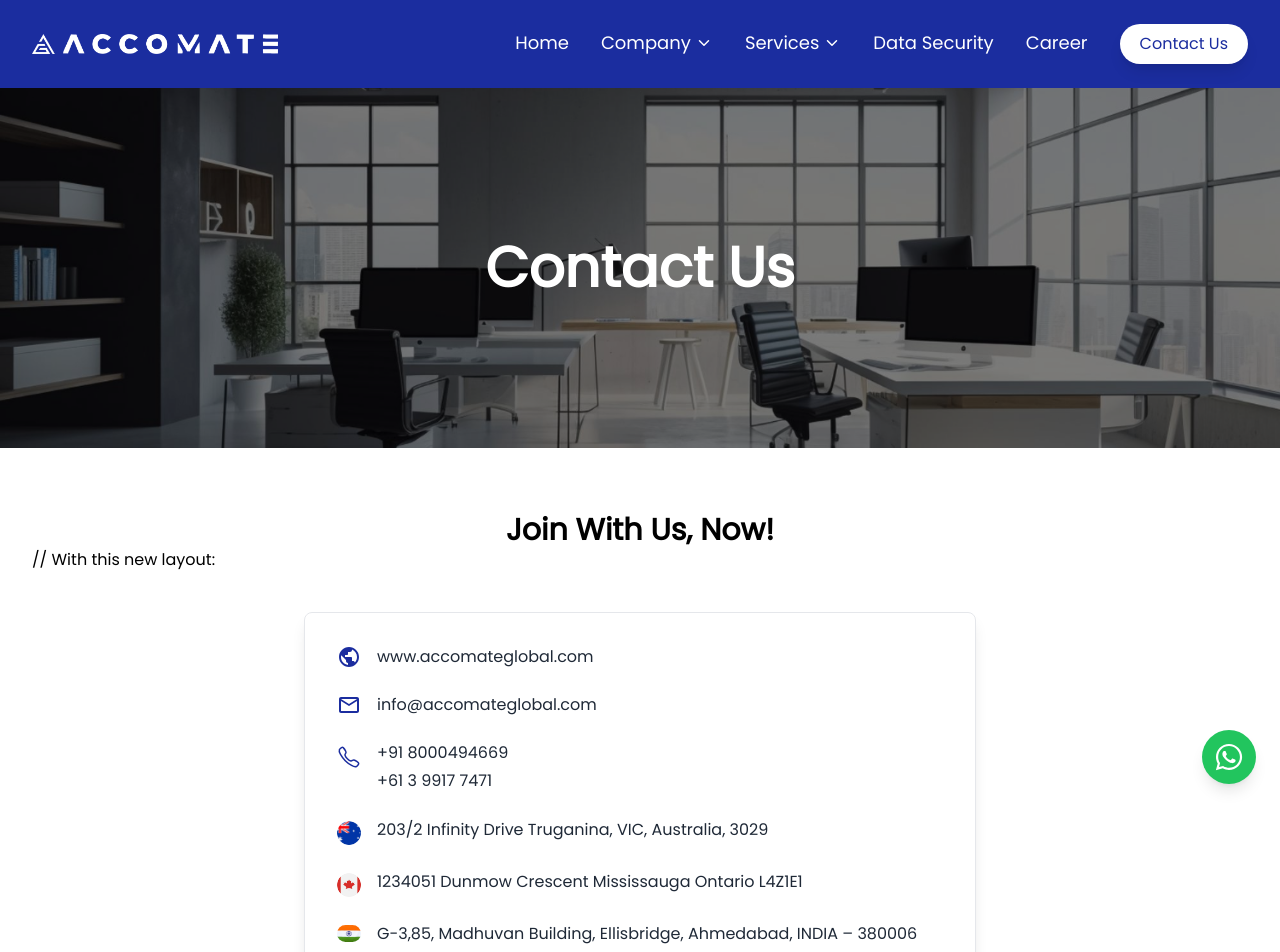
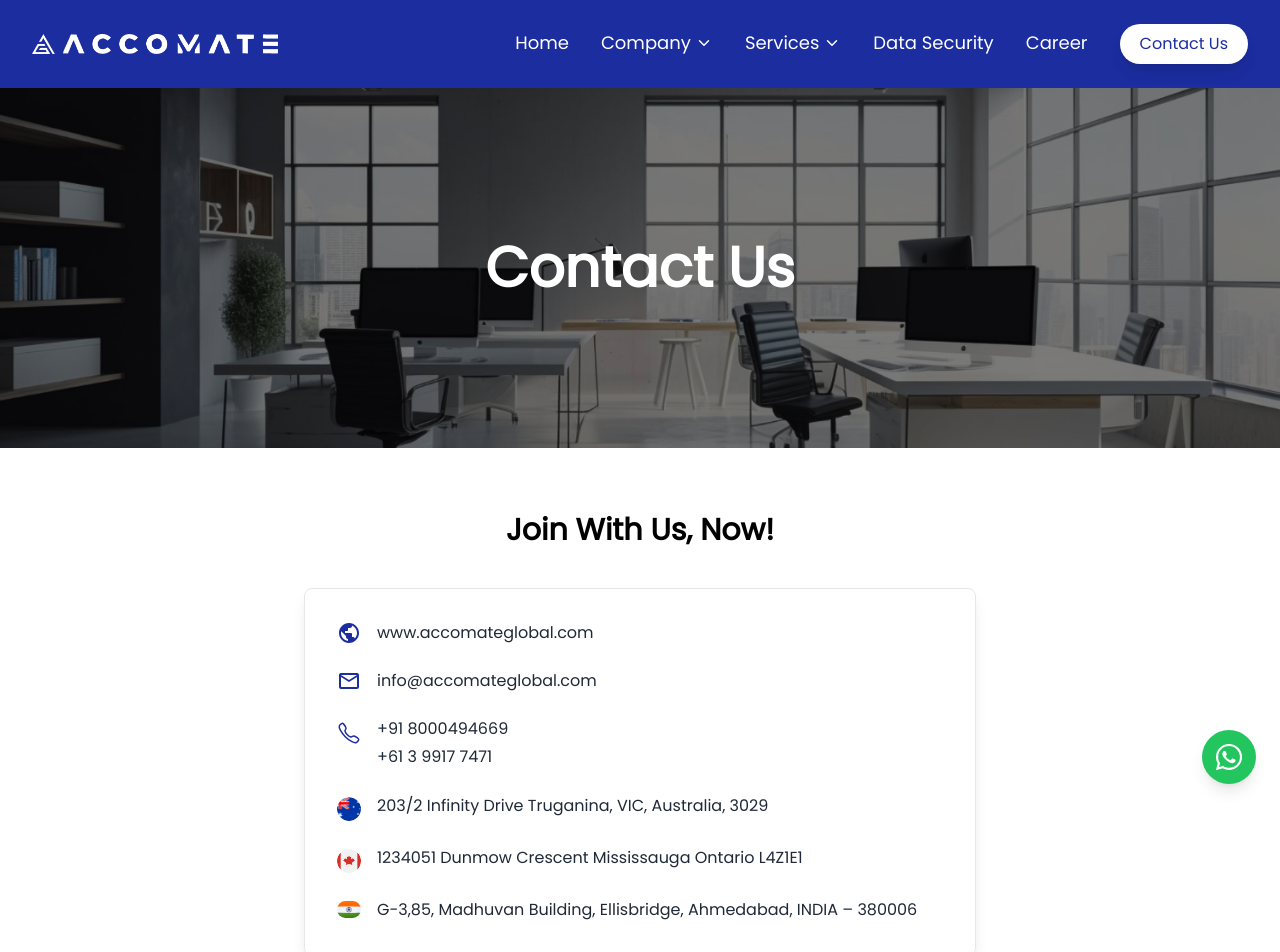
Before and after one commit to dharmeshbafna/accomate-global, a Next.js app: page /contact in a window 1280 px wide. Shown: the top 952 px of the page. Built offline with nearby package versions, Linux system fonts and the light colour scheme.

Commit message:
Update contact.js
contact details

```diff
--- a/src/components/contact.js
+++ b/src/components/contact.js
@@ -105,7 +105,6 @@ export const Contact = () => {
                 Join With Us, Now!
             </div>
 
-// With this new layout:
 <div className="mt-10 flex justify-center">
     <div data-aos="zoom-in" data-aos-duration="2000" data-aos-delay="100" className="rounded-lg p-8 border shadow-lg max-w-2xl w-full">
         <div className="space-y-6">
```
